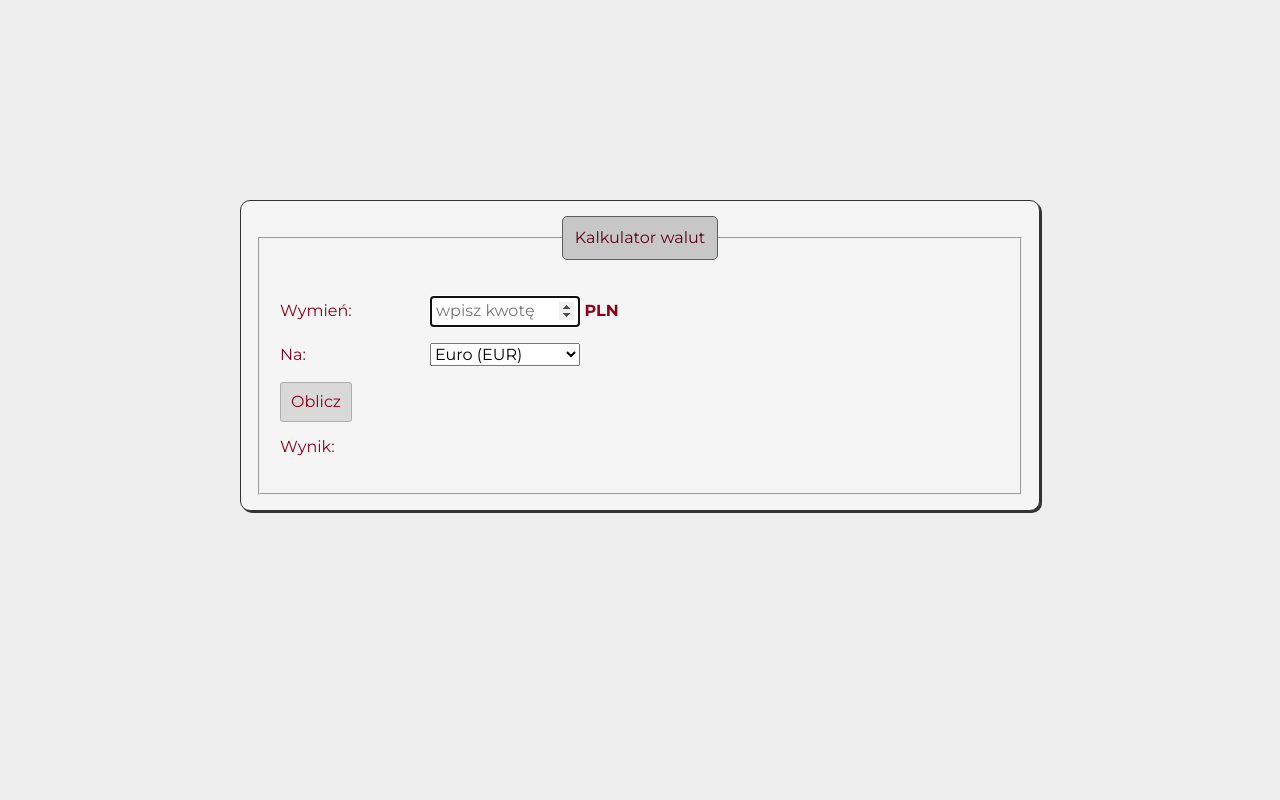
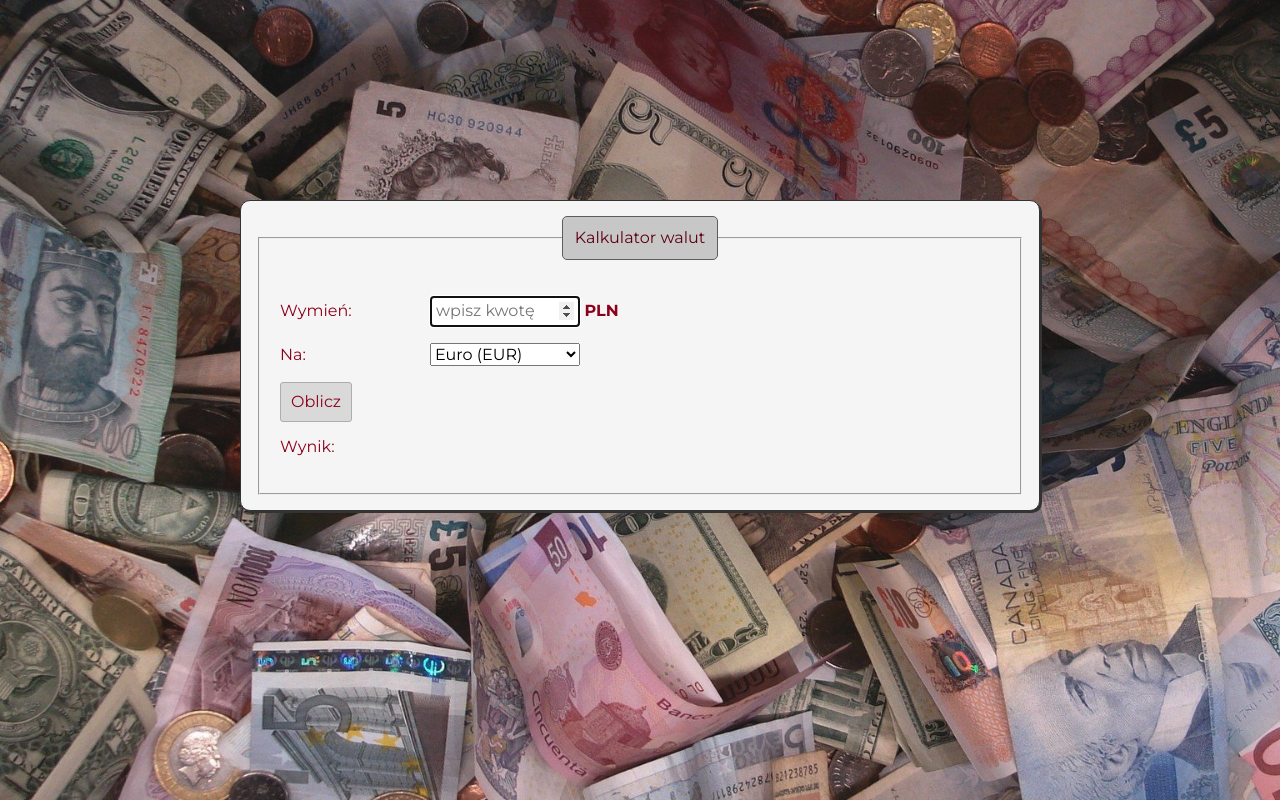
Before and after one commit to BartoszBorzecki/currency-converter-react, a React (Create React App) app: page / in a window 1280 px wide. Built offline with nearby package versions, Linux system fonts and the light colour scheme.

Commit message:
background image added

```diff
--- a/src/index.css
+++ b/src/index.css
@@ -9,5 +9,6 @@ html {
 body {
   font-family: 'Montserrat', sans-serif;
   background-color: #eee;
+  background-image: url(../image/money.jpg);
   background-size: 1600px;
 }
```
